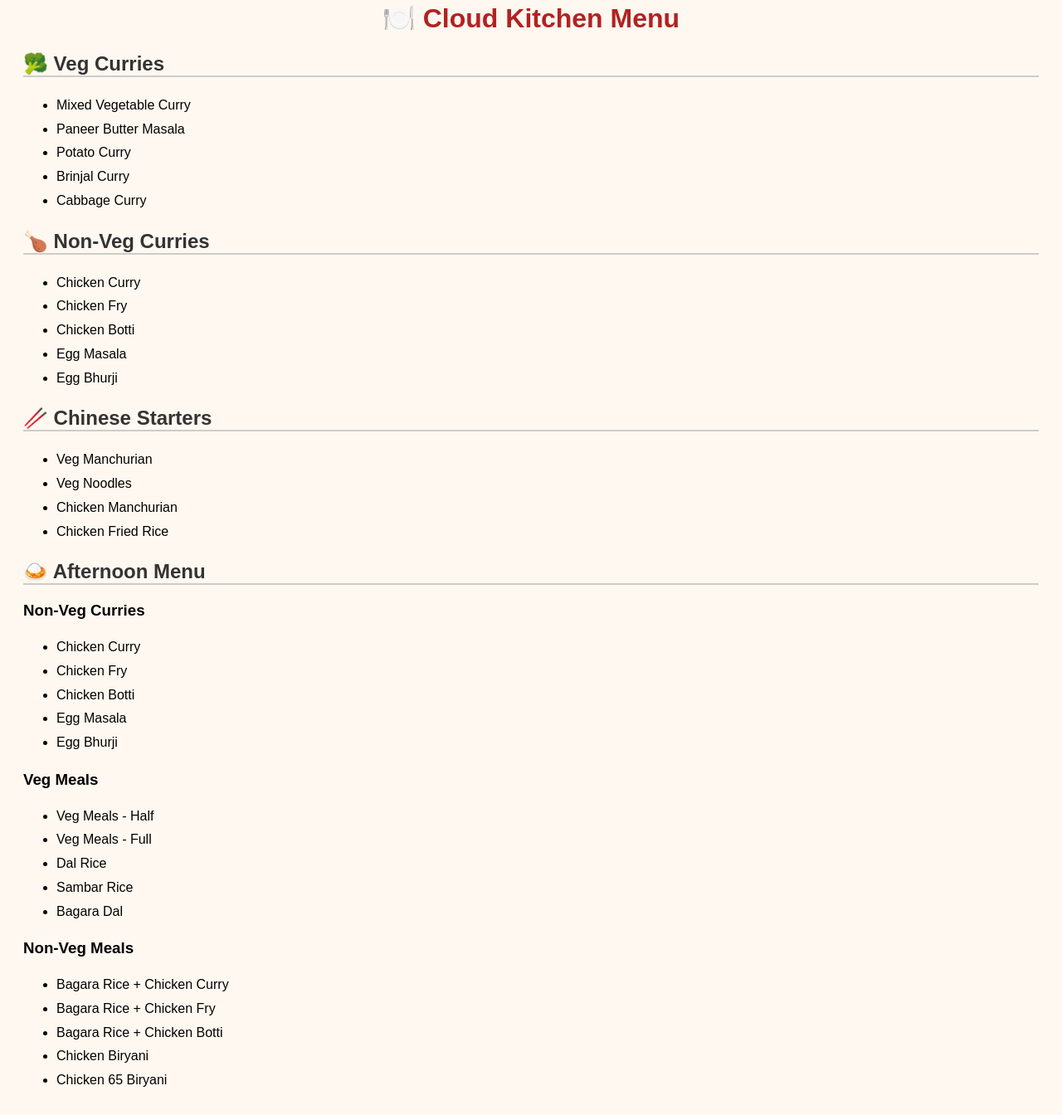
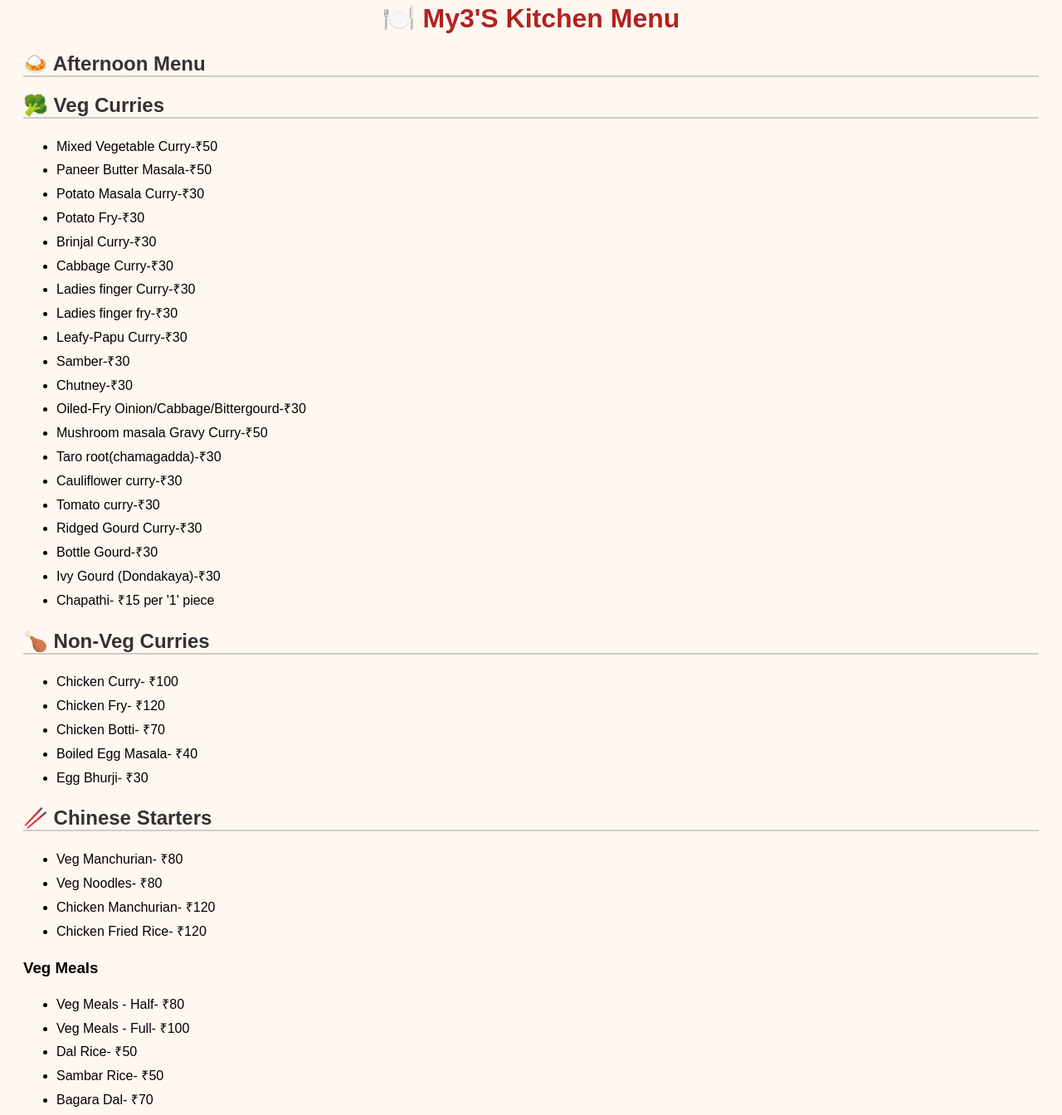
Before and after one commit to Namatharunkumar/Cloud-Kitchen-Menu, a plain HTML site: page index.html in a window 1280 px wide. Shown: the part 46-1390 px from the top of the page at 83% size. Drawn offline with Linux system fonts and the light colour scheme.

Commit message:
Update index.html

```diff
--- a/index.html
+++ b/index.html
@@ -1,7 +1,7 @@
 <!DOCTYPE html>
 <html>
 <head>
-    <title>Cloud Kitchen Menu</title>
+    <title>My3's Kitchen Menu</title>
     <style>
         body {
             font-family: Arial;
@@ -23,52 +23,57 @@
 </head>
 <body>
 
-<h1>🍽️ Cloud Kitchen Menu</h1>
+<h1>🍽️ My3'S Kitchen Menu</h1>
+<h2>🍛 Afternoon Menu</h2>
 
 <h2>🥦 Veg Curries</h2>
 <ul>
-    <li>Mixed Vegetable Curry</li>
-    <li>Paneer Butter Masala</li>
-    <li>Potato Curry</li>
-    <li>Brinjal Curry</li>
-    <li>Cabbage Curry</li>
+    <li>Mixed Vegetable Curry-₹50</li>
+    <li>Paneer Butter Masala-₹50</li>
+    <li>Potato Masala Curry-₹30</li>
+    <li>Potato Fry-₹30</li>
+    <li>Brinjal Curry-₹30</li>
+    <li>Cabbage Curry-₹30</li>
+    <li>Ladies finger Curry-₹30</li>
+    <li>Ladies finger fry-₹30</li>
+    <li>Leafy-Papu Curry-₹30</li>
+    <li>Samber-₹30</li>
+    <li>Chutney-₹30</li>
+    <li>Oiled-Fry Oinion/Cabbage/Bittergourd-₹30</li>
+    <li>Mushroom masala Gravy Curry-₹50</li>
+    <li>Taro root(chamagadda)-₹30</li>
+    <li>Cauliflower curry-₹30</li>
+    <li>Tomato curry-₹30</li>
+    <li>Ridged Gourd Curry-₹30</li>
+    <li>Bottle Gourd-₹30</li>
+    <li>Ivy Gourd (Dondakaya)-₹30</li>
+    <li>Chapathi- ₹15 per '1' piece </li>
 </ul>
 
 <h2>🍗 Non-Veg Curries</h2>
 <ul>
-    <li>Chicken Curry</li>
-    <li>Chicken Fry</li>
-    <li>Chicken Botti</li>
-    <li>Egg Masala</li>
-    <li>Egg Bhurji</li>
+    <li>Chicken Curry- ₹100</li>
+    <li>Chicken Fry- ₹120</li>
+    <li>Chicken Botti- ₹70</li>
+    <li>Boiled Egg Masala- ₹40</li>
+    <li>Egg Bhurji- ₹30</li>
 </ul>
 
 <h2>🥢 Chinese Starters</h2>
 <ul>
-    <li>Veg Manchurian</li>
-    <li>Veg Noodles</li>
-    <li>Chicken Manchurian</li>
-    <li>Chicken Fried Rice</li>
-</ul>
-
-<h2>🍛 Afternoon Menu</h2>
-
-<h3>Non-Veg Curries</h3>
-<ul>
-    <li>Chicken Curry</li>
-    <li>Chicken Fry</li>
-    <li>Chicken Botti</li>
-    <li>Egg Masala</li>
-    <li>Egg Bhurji</li>
+    <li>Veg Manchurian- ₹80</li>
+    <li>Veg Noodles- ₹80</li>
+    <li>Chicken Manchurian- ₹120</li>
+    <li>Chicken Fried Rice- ₹120</li>
 </ul>
 
 <h3>Veg Meals</h3>
 <ul>
-    <li>Veg Meals - Half</li>
-    <li>Veg Meals - Full</li>
-    <li>Dal Rice</li>
-    <li>Sambar Rice</li>
-    <li>Bagara Dal</li>
+    <li>Veg Meals - Half- ₹80</li>
+    <li>Veg Meals - Full- ₹100</li>
+    <li>Dal Rice- ₹50</li>
+    <li>Sambar Rice- ₹50</li>
+    <li>Bagara Dal- ₹70</li>
 </ul>
 
 <h3>Non-Veg Meals</h3>
@@ -81,4 +86,5 @@
 </ul>
 
 </body>
+
 </html>
```
